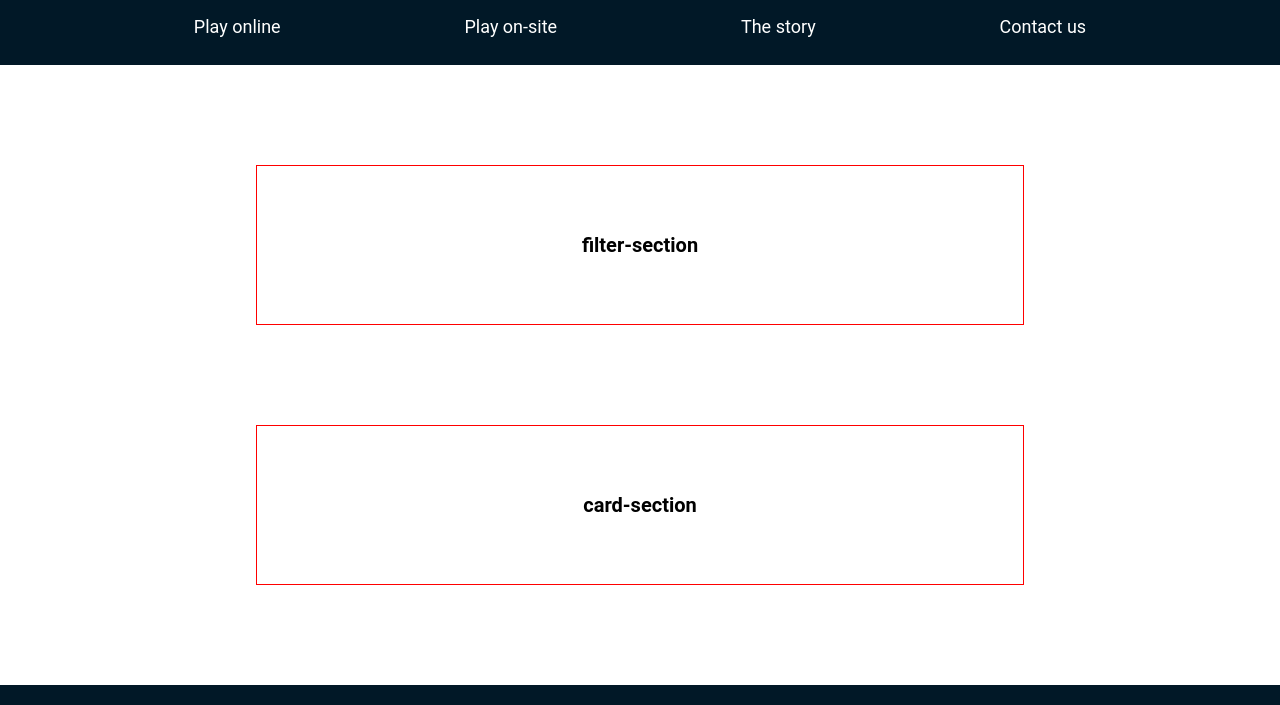
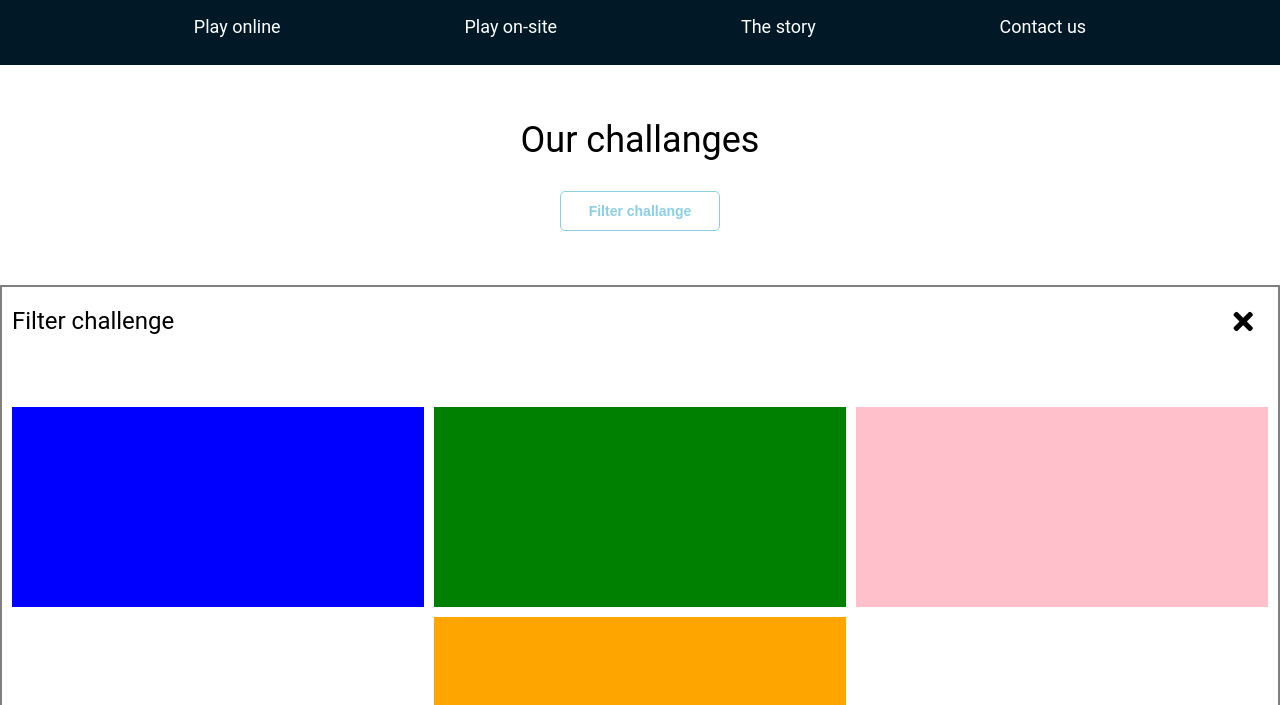
Before and after one commit to ElisyanBot/ESC_groupFour, a website with bundled scripts: page src/Pages/challengesPage.html in a window 1280 px wide. Shown: the part 95-800 px from the top of the page. Built offline with nearby package versions, Linux system fonts and the light colour scheme.

Commit message:
style: bisc grid layout for filter

```diff
--- a/src/Pages/challengesPage.html
+++ b/src/Pages/challengesPage.html
@@ -36,8 +36,27 @@
     <main>
         <section id="filter-section">
             <!-- filter sections goes here -->
-            <h2> filter-section</h2>
+            <h2>Our challanges</h2>
+            <button id="open-filter-btn" class="third-btn"> Filter challange</button>
         </section>
+            <section class="filter-container">
+                <div class="grid-header">
+                    <h3>Filter challenge</h3>
+                    <button id="close-filter-btn"><i class="fas fa-times"></i></button>
+                </div>
+                <div class="grid-child-one">
+
+                </div>
+                <div class="grid-child-two">
+
+                </div>
+                <div class="grid-child-three">
+
+                </div>
+                <div class="grid-child-four">
+
+                </div>
+            </section>
         <section id="card-section">
             <!-- Api rendered cards goes here! -->
             <h2>card-section</h2>
--- a/src/scss/components/challengePage/_Filter-section.scss
+++ b/src/scss/components/challengePage/_Filter-section.scss
@@ -1,14 +1,79 @@
+@use '../../utilities/' as u;
 #filter-section{
-    width: 60%;
-    min-height: 20vh;
-    border: 1px solid red;
-    margin: 10rem auto;
+    @include u.section(100vw, 20vh, column, center, center);
+    margin: 3rem 0;
 
-    display: flex;
-    justify-content: center;
-    align-items: center;
+    gap: 3rem;
+    h2{
+        font-size: u.$medium-header-font;
+        font-weight: 400;
+    }
+    button#open-filter-btn{
+        width: 16rem;
+        height: 4rem;
+        font-size: u.$small-font;
+    }
 
-    h2{
-        font-size: 2rem;
+}
+
+.filter-container{
+    @include u.content-max-width;
+    display: grid;
+    grid-template-columns: repeat(12, 1fr);
+    grid-template-rows: 10rem 20rem 20rem;
+
+    border: 2px solid gray;
+
+    gap: 1rem;
+    padding: 1rem;
+
+    div{
+        width: 100%;
+        height: 100%;
+    }
+    .grid-header{
+        grid-row: 1/1;
+        grid-column: 1/13;
+
+        @include u.flex(row, space-between, flex-start);
+
+        h3{
+            margin-top: 1rem;
+            font-size: u.$medium-font;
+            font-weight: 400;
+        }
+
+        button#close-filter-btn{
+            @include u.flex(row, center, center);
+            background: none;
+            border: none;
+            width: 5rem;
+            height: 5rem;
+
+            .fas{
+                font-size: u.$big-font;
+            }
+        }
+    }
+    .grid-child-one{
+        background-color: blue;
+        grid-column: 1/5;
+
+    }
+    .grid-child-two{
+        background-color: green;
+        grid-column: 5/9;
+
+    }
+    .grid-child-three{
+        background-color: pink;
+        grid-column: 9/13;
+        grid-row: 2/3;
+
+    }
+    .grid-child-four{
+        background-color: orange;
+        grid-column: 5/9;
+        grid-row: 3/4;
     }
 }
```
Also changed, not shown: src/css/challengesMain.css, 1 other file.
